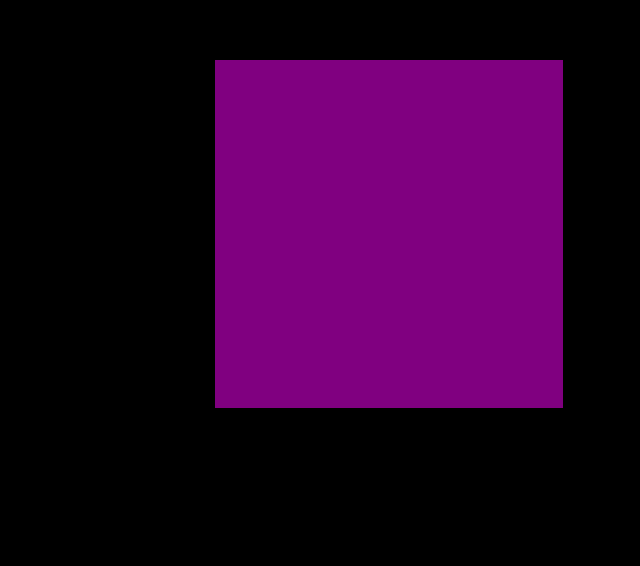
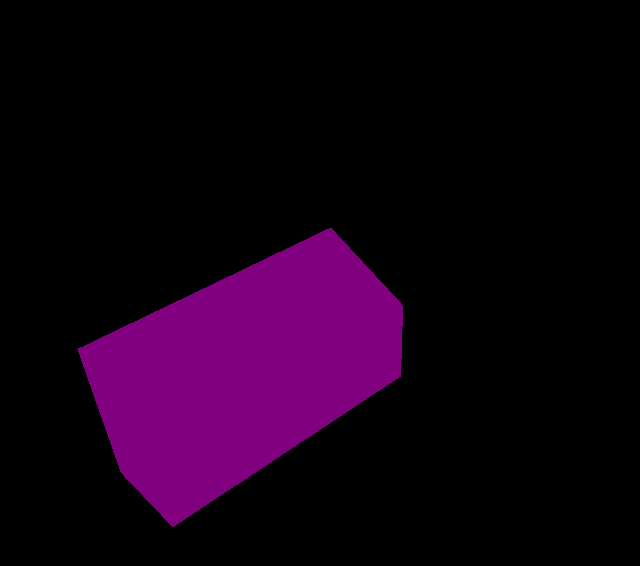
Before and after one commit to prasenjitpriyan/three-js, a plain HTML site: page 01_hello-cube/index.html in a window 1280 px wide. Shown: the part 166-732 px from the top of the page, without its empty margins (251-891 px from the left). Drawn offline with nearby package versions, Linux system fonts and the light colour scheme.

Commit message:
Rotation apply

```diff
--- a/01_hello-cube/index.js
+++ b/01_hello-cube/index.js
@@ -8,9 +8,15 @@ const scene = new THREE.Scene();
 const geometry = new THREE.BoxGeometry(1, 1, 1);
 const material = new THREE.MeshBasicMaterial({ color: "purple" });
 const mesh = new THREE.Mesh(geometry, material);
-mesh.position.x = 1;
-mesh.position.y = 1;
+
 mesh.position.z = 1;
+
+mesh.scale.x = 2;
+//mesh.scale.y = 3;
+
+mesh.rotation.x = Math.PI * 0.25;
+mesh.rotation.y = Math.PI * 1.2;
+
 scene.add(mesh);
 
 // Camera
@@ -21,7 +27,7 @@ const aspect = {
 const camera = new THREE.PerspectiveCamera(75, aspect.width / aspect.height);
 camera.position.x = 1;
 camera.position.y = 1;
-camera.position.z = 3;
+camera.position.z = 5;
 scene.add(camera);
 
 // Renderer
```
Also changed, not shown: 01_hello-cube/index.html (+1 -0 lines), 01_hello-cube/images/Screenshot 2024-04-30 at 7.52.36 AM.png (added), 1 other file.
